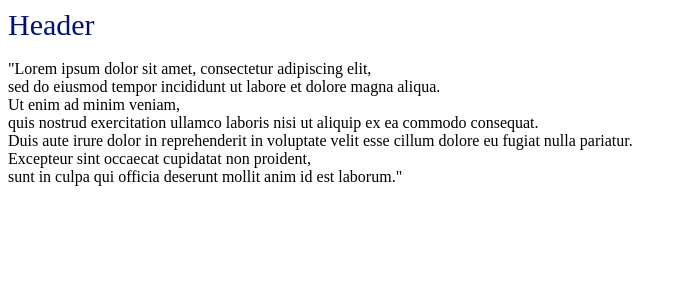
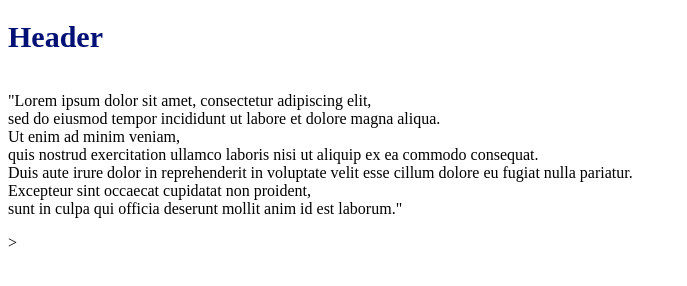
Before and after one commit to PaulJQ/IS117-testwebpage1, a plain HTML site: page index.html in a window 1280 px wide. Shown: the whole page, without its empty margins (0-687 px from the left). Drawn offline with Linux system fonts and the light colour scheme.

Commit message:
commit 8

```diff
--- a/index.html
+++ b/index.html
@@ -6,7 +6,8 @@
     <title>Test Homepage</title>
 </head>
 <body>
-<header>Header</header>
+<p>
+<header><h1>Header</h1></header>
 <br>"Lorem ipsum dolor sit amet, consectetur adipiscing elit,
 <br>sed do eiusmod tempor incididunt ut labore et dolore magna aliqua.
 <br>Ut enim ad minim veniam,
@@ -14,5 +15,6 @@
 <br>Duis aute irure dolor in reprehenderit in voluptate velit esse cillum dolore eu fugiat nulla pariatur.
 <br>Excepteur sint occaecat cupidatat non proident,
 <br>sunt in culpa qui officia deserunt mollit anim id est laborum."
+</p>>
 </body>
 </html>
--- a/style.css
+++ b/style.css
@@ -1,7 +1,7 @@
-body {
+b {
     text-align-all: center;
 }
-header{
+h1 {
     color: #001075;
     font-size:30px;
 }
```
